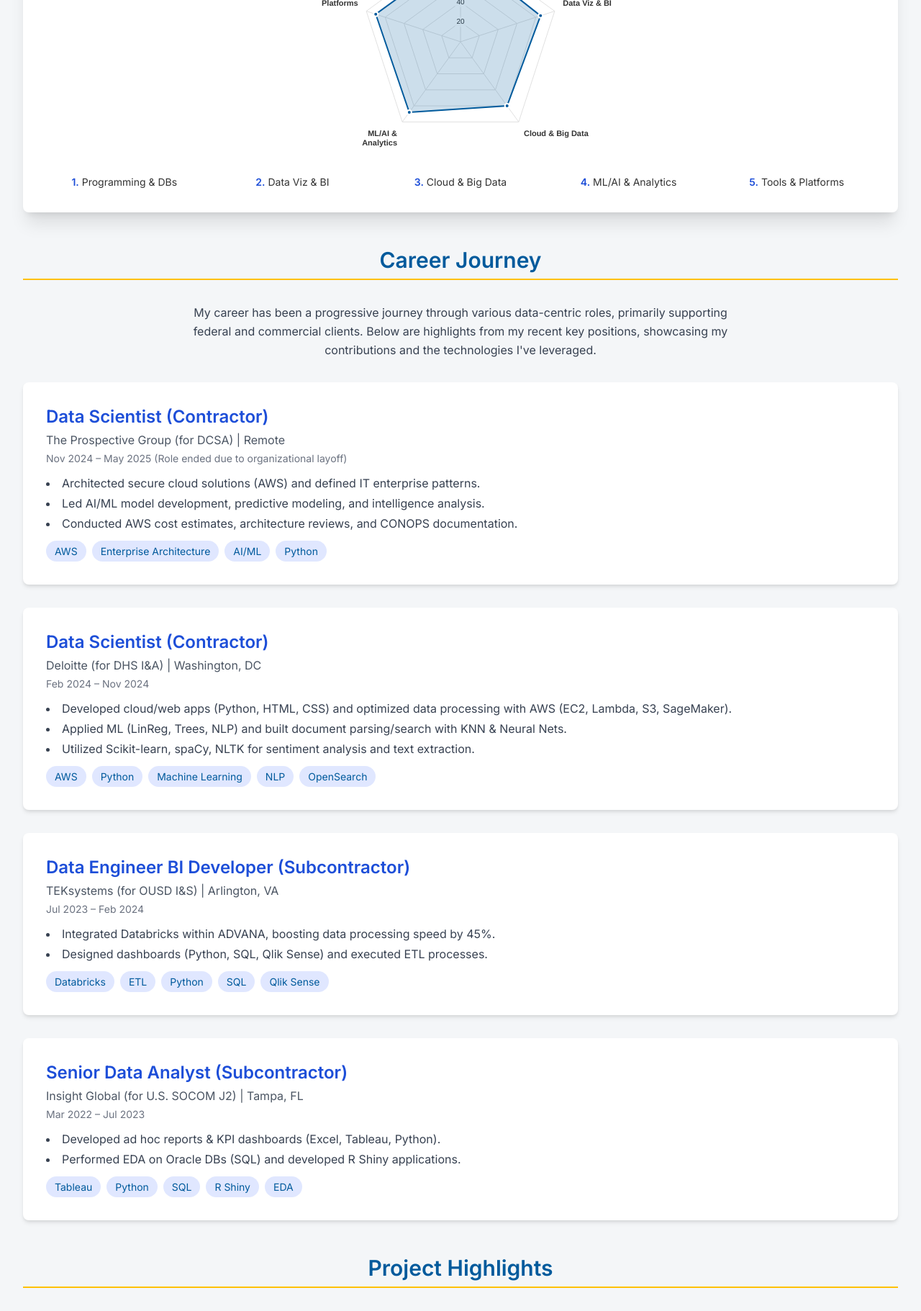
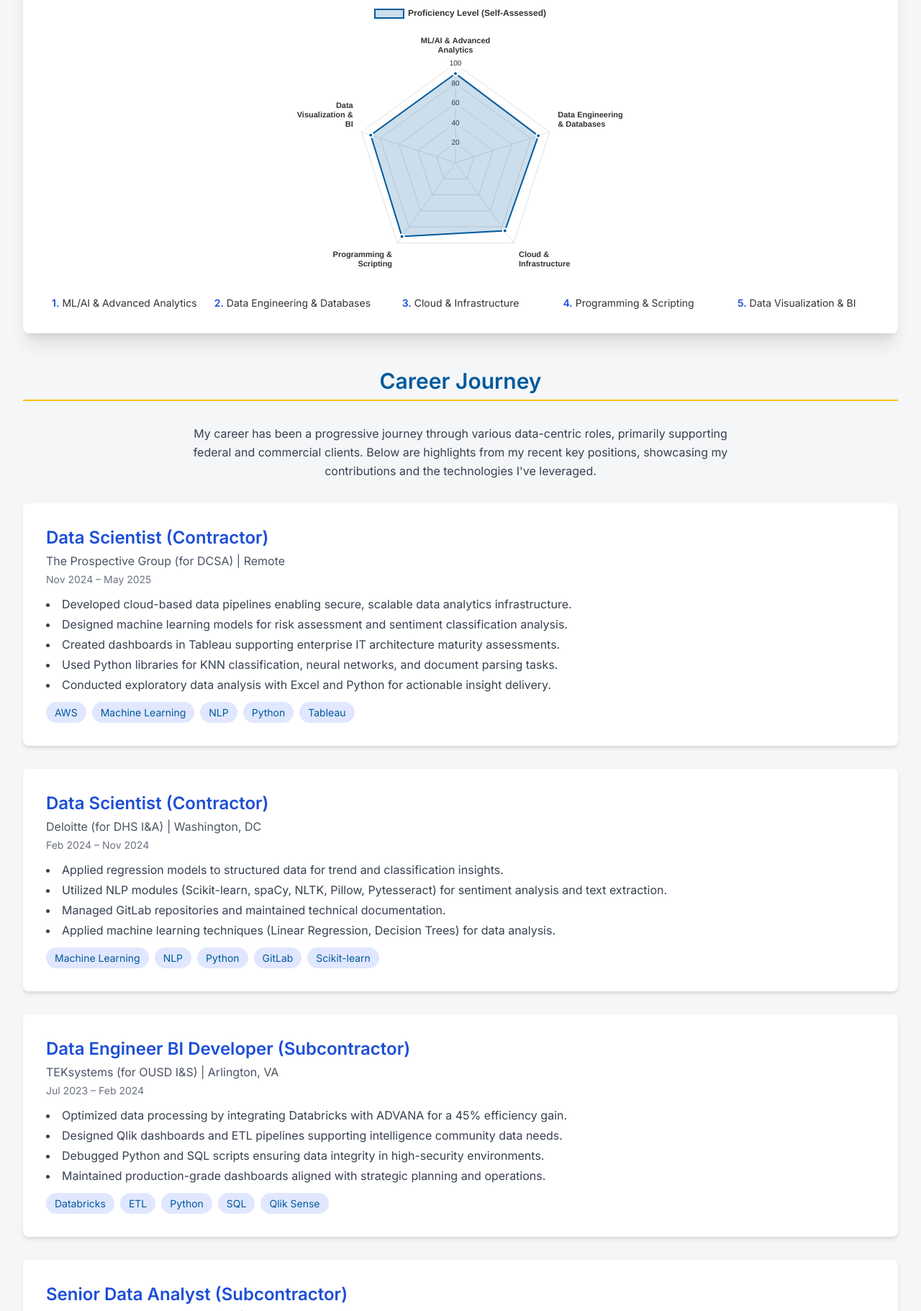
Before and after one commit to Dpagan/my-visual-resume, a plain HTML site: page index.html in a window 1280 px wide. Shown: the part 979-2800 px from the top of the page at 72% size. Drawn offline with nearby package versions, Linux system fonts and the light colour scheme.

Commit message:
Update index.html

```diff
--- a/index.html
+++ b/index.html
@@ -142,7 +142,12 @@ Confirmation: NEITHER Mermaid JS NOR SVG were used anywhere in this output. All
             <h1 class="text-4xl md:text-5xl font-bold mb-2">DWIGHT PAGAN LUGO</h1>
             <h2 class="text-2xl md:text-3xl font-semibold text-yellow-400 mb-4">Data Scientist</h2>
             <p class="text-lg md:text-xl mb-6 max-w-2xl mx-auto">
-                Transforming complex data into actionable insights using advanced analytics, cloud technologies, and machine learning.
+                Data Analytics Expert with 7+ years of experience delivering analytic solutions across federal and
+                commercial sectors. Skilled in Python, SQL, Tableau, and AWS, with expertise in statistical
+                modeling, NLP, and data visualization. Proven success implementing machine learning algorithms such as
+                Linear Regression and Decision Trees for trend, classification, and sentiment analysis,
+                driving key insights and actionable recommendations. Recognized for bridging data science with
+                mission-focused insights.
             </p>
             <div class="flex justify-center items-start space-x-4 sm:space-x-6 md:space-x-8">
                 <div class="contact-icon-item">
@@ -211,11 +216,11 @@ Confirmation: NEITHER Mermaid JS NOR SVG were used anywhere in this output. All
                     <canvas id="skillsRadarChart"></canvas>
                 </div>
                 <div class="mt-6 grid grid-cols-2 sm:grid-cols-3 md:grid-cols-5 gap-4 text-sm text-center">
-                    <div><span class="font-semibold text-blue-700">1.</span> Programming & DBs</div>
-                    <div><span class="font-semibold text-blue-700">2.</span> Data Viz & BI</div>
-                    <div><span class="font-semibold text-blue-700">3.</span> Cloud & Big Data</div>
-                    <div><span class="font-semibold text-blue-700">4.</span> ML/AI & Analytics</div>
-                    <div><span class="font-semibold text-blue-700">5.</span> Tools & Platforms</div>
+                    <div><span class="font-semibold text-blue-700">1.</span> ML/AI & Advanced Analytics</div>
+                    <div><span class="font-semibold text-blue-700">2.</span> Data Engineering & Databases</div>
+                    <div><span class="font-semibold text-blue-700">3.</span> Cloud & Infrastructure</div>
+                    <div><span class="font-semibold text-blue-700">4.</span> Programming & Scripting</div>
+                    <div><span class="font-semibold text-blue-700">5.</span> Data Visualization & BI</div>
                 </div>
             </div>
         </section>
@@ -229,14 +234,16 @@ Confirmation: NEITHER Mermaid JS NOR SVG were used anywhere in this output. All
                 <div class="card p-6 md:p-8">
                     <h3 class="text-2xl font-semibold text-blue-700 mb-1">Data Scientist (Contractor)</h3>
                     <p class="text-md text-gray-600 mb-1">The Prospective Group (for DCSA) | Remote</p>
-                    <p class="text-sm text-gray-500 mb-3">Nov 2024 – May 2025 (Role ended due to organizational layoff)</p>
+                    <p class="text-sm text-gray-500 mb-3">Nov 2024 – May 2025</p>
                     <ul class="list-disc list-inside text-gray-700 space-y-1 mb-3">
-                        <li>Architected secure cloud solutions (AWS) and defined IT enterprise patterns.</li>
-                        <li>Led AI/ML model development, predictive modeling, and intelligence analysis.</li>
-                        <li>Conducted AWS cost estimates, architecture reviews, and CONOPS documentation.</li>
+                        <li>Developed cloud-based data pipelines enabling secure, scalable data analytics infrastructure.</li>
+                        <li>Designed machine learning models for risk assessment and sentiment classification analysis.</li>
+                        <li>Created dashboards in Tableau supporting enterprise IT architecture maturity assessments.</li>
+                        <li>Used Python libraries for KNN classification, neural networks, and document parsing tasks.</li>
+                        <li>Conducted exploratory data analysis with Excel and Python for actionable insight delivery.</li>
                     </ul>
                     <div class="flex flex-wrap gap-2">
-                        <span class="tag">AWS</span><span class="tag">Enterprise Architecture</span><span class="tag">AI/ML</span><span class="tag">Python</span>
+                        <span class="tag">AWS</span><span class="tag">Machine Learning</span><span class="tag">NLP</span><span class="tag">Python</span><span class="tag">Tableau</span>
                     </div>
                 </div>
                 <div class="card p-6 md:p-8">
@@ -244,12 +251,13 @@ Confirmation: NEITHER Mermaid JS NOR SVG were used anywhere in this output. All
                     <p class="text-md text-gray-600 mb-1">Deloitte (for DHS I&A) | Washington, DC</p>
                     <p class="text-sm text-gray-500 mb-3">Feb 2024 – Nov 2024</p>
                     <ul class="list-disc list-inside text-gray-700 space-y-1 mb-3">
-                        <li>Developed cloud/web apps (Python, HTML, CSS) and optimized data processing with AWS (EC2, Lambda, S3, SageMaker).</li>
-                        <li>Applied ML (LinReg, Trees, NLP) and built document parsing/search with KNN & Neural Nets.</li>
-                        <li>Utilized Scikit-learn, spaCy, NLTK for sentiment analysis and text extraction.</li>
+                        <li>Applied regression models to structured data for trend and classification insights.</li>
+                        <li>Utilized NLP modules (Scikit-learn, spaCy, NLTK, Pillow, Pytesseract) for sentiment analysis and text extraction.</li>
+                        <li>Managed GitLab repositories and maintained technical documentation.</li>
+                        <li>Applied machine learning techniques (Linear Regression, Decision Trees) for data analysis.</li>
                     </ul>
                     <div class="flex flex-wrap gap-2">
-                        <span class="tag">AWS</span><span class="tag">Python</span><span class="tag">Machine Learning</span><span class="tag">NLP</span><span class="tag">OpenSearch</span>
+                        <span class="tag">Machine Learning</span><span class="tag">NLP</span><span class="tag">Python</span><span class="tag">GitLab</span><span class="tag">Scikit-learn</span>
                     </div>
                 </div>
                 <div class="card p-6 md:p-8">
@@ -257,8 +265,10 @@ Confirmation: NEITHER Mermaid JS NOR SVG were used anywhere in this output. All
                     <p class="text-md text-gray-600 mb-1">TEKsystems (for OUSD I&S) | Arlington, VA</p>
                     <p class="text-sm text-gray-500 mb-3">Jul 2023 – Feb 2024</p>
                     <ul class="list-disc list-inside text-gray-700 space-y-1 mb-3">
-                        <li>Integrated Databricks within ADVANA, boosting data processing speed by 45%.</li>
-                        <li>Designed dashboards (Python, SQL, Qlik Sense) and executed ETL processes.</li>
+                        <li>Optimized data processing by integrating Databricks with ADVANA for a 45% efficiency gain.</li>
+                        <li>Designed Qlik dashboards and ETL pipelines supporting intelligence community data needs.</li>
+                        <li>Debugged Python and SQL scripts ensuring data integrity in high-security environments.</li>
+                        <li>Maintained production-grade dashboards aligned with strategic planning and operations.</li>
                     </ul>
                     <div class="flex flex-wrap gap-2">
                         <span class="tag">Databricks</span><span class="tag">ETL</span><span class="tag">Python</span><span class="tag">SQL</span><span class="tag">Qlik Sense</span>
@@ -269,11 +279,13 @@ Confirmation: NEITHER Mermaid JS NOR SVG were used anywhere in this output. All
                     <p class="text-md text-gray-600 mb-1">Insight Global (for U.S. SOCOM J2) | Tampa, FL</p>
                     <p class="text-sm text-gray-500 mb-3">Mar 2022 – Jul 2023</p>
                     <ul class="list-disc list-inside text-gray-700 space-y-1 mb-3">
-                        <li>Developed ad hoc reports & KPI dashboards (Excel, Tableau, Python).</li>
-                        <li>Performed EDA on Oracle DBs (SQL) and developed R Shiny applications.</li>
+                        <li>Generated actionable intelligence dashboards with R Shiny, Python, and Oracle SQL.</li>
+                        <li>Performed advanced text extraction and sentiment analysis using NLP tools (spaCy, NLTK).</li>
+                        <li>Delivered mission-aligned data visualization and strategic briefings to command leadership.</li>
+                        <li>Oversaw data quality processes and report automation through Python and Jira.</li>
                     </ul>
                     <div class="flex flex-wrap gap-2">
-                        <span class="tag">Tableau</span><span class="tag">Python</span><span class="tag">SQL</span><span class="tag">R Shiny</span><span class="tag">EDA</span>
+                        <span class="tag">Tableau</span><span class="tag">Python</span><span class="tag">SQL</span><span class="tag">R Shiny</span><span class="tag">NLP</span><span class="tag">Jira</span>
                     </div>
                 </div>
             </div>
@@ -289,37 +301,49 @@ Confirmation: NEITHER Mermaid JS NOR SVG were used anywhere in this output. All
                     <h4 class="text-xl font-semibold text-blue-700 mb-2">Cardio Fitness Analytics</h4>
                     <p class="text-sm text-gray-500 mb-2">Business Analytics | Python</p>
                     <p class="text-gray-700 text-sm mb-3">Evaluated product performance and sales drivers using Univariate & Bi-Variate analysis.</p>
-                    <span class="tag">Python</span> <span class="tag">EDA</span>
+                    <div class="flex flex-wrap gap-2">
+                        <span class="tag">Python</span> <span class="tag">EDA</span> <span class="tag">Business Analytics</span>
+                    </div>
                 </div>
                 <div class="card p-6">
                     <h4 class="text-xl font-semibold text-blue-700 mb-2">E-news Express Optimization</h4>
                     <p class="text-sm text-gray-500 mb-2">Business Statistics | A/B Testing</p>
                     <p class="text-gray-700 text-sm mb-3">Assessed landing page effectiveness via Hypothesis Testing and Data Visualization.</p>
-                    <span class="tag">Statistics</span> <span class="tag">Data Visualization</span>
+                    <div class="flex flex-wrap gap-2">
+                        <span class="tag">Statistics</span> <span class="tag">A/B Testing</span> <span class="tag">Data Visualization</span>
+                    </div>
                 </div>
                 <div class="card p-6">
                     <h4 class="text-xl font-semibold text-blue-700 mb-2">ReCell Dynamic Pricing</h4>
                     <p class="text-sm text-gray-500 mb-2">Supervised Learning | Regression</p>
                     <p class="text-gray-700 text-sm mb-3">Built a Linear Regression model for pricing used electronic devices.</p>
-                    <span class="tag">Machine Learning</span> <span class="tag">Python</span>
+                    <div class="flex flex-wrap gap-2">
+                        <span class="tag">Machine Learning</span> <span class="tag">Regression</span> <span class="tag">Python</span>
+                    </div>
                 </div>
                 <div class="card p-6">
                     <h4 class="text-xl font-semibold text-blue-700 mb-2">ExtraaLearn Lead Conversion</h4>
                     <p class="text-sm text-gray-500 mb-2">Supervised Learning | Classification</p>
                     <p class="text-gray-700 text-sm mb-3">Developed Logistic Regression & Decision Tree models to predict student lead conversions.</p>
-                    <span class="tag">Classification</span> <span class="tag">AUC-ROC</span>
+                    <div class="flex flex-wrap gap-2">
+                        <span class="tag">Classification</span> <span class="tag">AUC-ROC</span> <span class="tag">Machine Learning</span>
+                    </div>
                 </div>
                 <div class="card p-6">
                     <h4 class="text-xl font-semibold text-blue-700 mb-2">nSports Player Segmentation</h4>
                     <p class="text-sm text-gray-500 mb-2">Unsupervised Learning | Clustering</p>
                     <p class="text-gray-700 text-sm mb-3">Used K-means & Hierarchical Clustering for athlete performance segmentation.</p>
-                    <span class="tag">Clustering</span> <span class="tag">EDA</span>
+                    <div class="flex flex-wrap gap-2">
+                        <span class="tag">Clustering</span> <span class="tag">EDA</span> <span class="tag">Unsupervised Learning</span>
+                    </div>
                 </div>
                 <div class="card p-6">
                     <h4 class="text-xl font-semibold text-blue-700 mb-2">KC Roasters Price Prediction</h4>
                     <p class="text-sm text-gray-500 mb-2">Model Tuning | Predictive Modeling</p>
                     <p class="text-gray-700 text-sm mb-3">Applied Hyperparameter Tuning & Regularization for coffee bean pricing models.</p>
-                    <span class="tag">Predictive Modeling</span> <span class="tag">Python</span>
+                    <div class="flex flex-wrap gap-2">
+                        <span class="tag">Predictive Modeling</span> <span class="tag">Hyperparameter Tuning</span> <span class="tag">Python</span>
+                    </div>
                 </div>
             </div>
         </section>
@@ -331,15 +355,15 @@ Confirmation: NEITHER Mermaid JS NOR SVG were used anywhere in this output. All
                     <h3 class="text-xl font-semibold text-blue-700 mb-3">Formal Education</h3>
                     <div class="space-y-4">
                         <div>
-                            <p class="font-semibold text-gray-800">MS, Data Science and Analytics</p>
-                            <p class="text-sm text-gray-600">Georgia Institute of Technology (Expected 2027)</p>
+                            <p class="font-semibold text-gray-800">M.S. in Data Science and Analytics</p>
+                            <p class="text-sm text-gray-600">Georgia Institute of Technology (Expected Jan 2027)</p>
                         </div>
                         <div>
-                            <p class="font-semibold text-gray-800">Post-Graduate Certificate, Data Science & Business Analytics</p>
-                            <p class="text-sm text-gray-600">University of Texas at Austin, McCombs School of Business (2024)</p>
+                            <p class="font-semibold text-gray-800">Post-Graduate Certificate in Data Science & Business Analytics</p>
+                            <p class="text-sm text-gray-600">University of Texas, McCombs School of Business (Jan 2024)</p>
                         </div>
                         <div>
-                            <p class="font-semibold text-gray-800">BA, Economics</p>
+                            <p class="font-semibold text-gray-800">Bachelor's in Economics</p>
                             <p class="text-sm text-gray-600">Universidad De Puerto Rico, Recinto De Mayaguez (2016)</p>
                         </div>
                     </div>
@@ -430,15 +454,15 @@ Confirmation: NEITHER Mermaid JS NOR SVG were used anywhere in this output. All
             type: 'radar',
             data: {
                 labels: wrapLabels([
-                    'Programming & DBs',
-                    'Data Viz & BI',
-                    'Cloud & Big Data',
-                    'ML/AI & Analytics',
-                    'Tools & Platforms'
+                    'ML/AI & Advanced Analytics',
+                    'Data Engineering & Databases',
+                    'Cloud & Infrastructure',
+                    'Programming & Scripting',
+                    'Data Visualization & BI'
                 ], 16), // Max label length before wrapping
                 datasets: [{
                     label: 'Proficiency Level (Self-Assessed)',
-                    data: [90, 85, 80, 88, 90], // Placeholder scores (0-100)
+                    data: [90, 88, 85, 92, 90], // Updated placeholder scores (0-100)
                     backgroundColor: 'rgba(0, 90, 156, 0.2)', // Semi-transparent blue
                     borderColor: primaryColor,
                     pointBackgroundColor: primaryColor,
```
